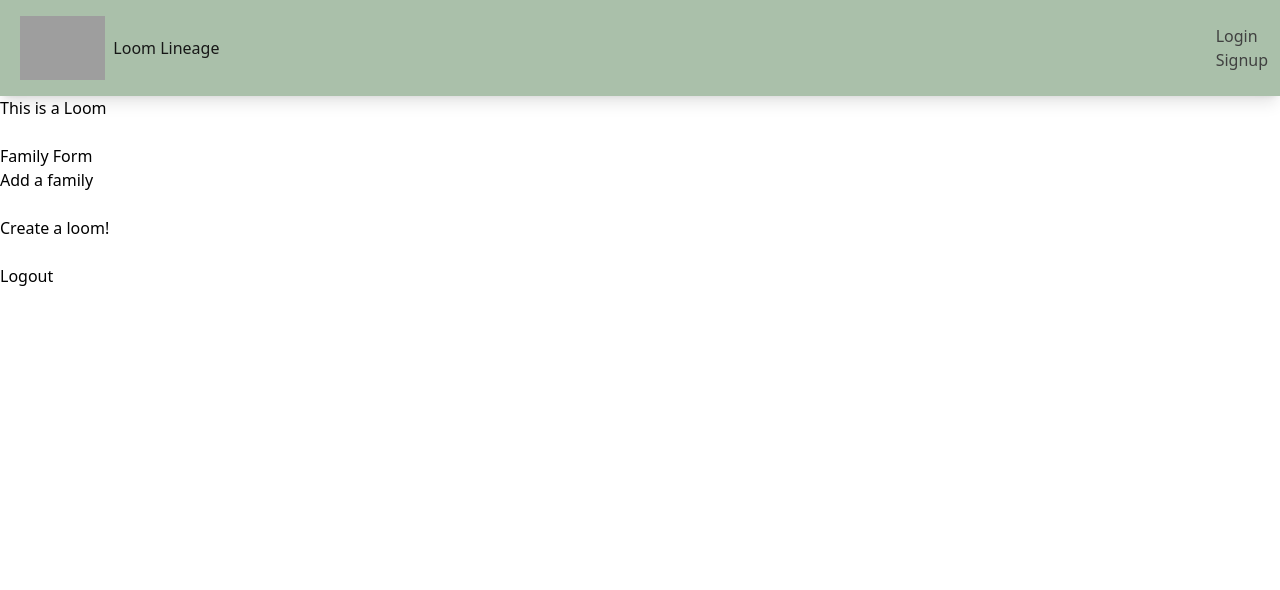
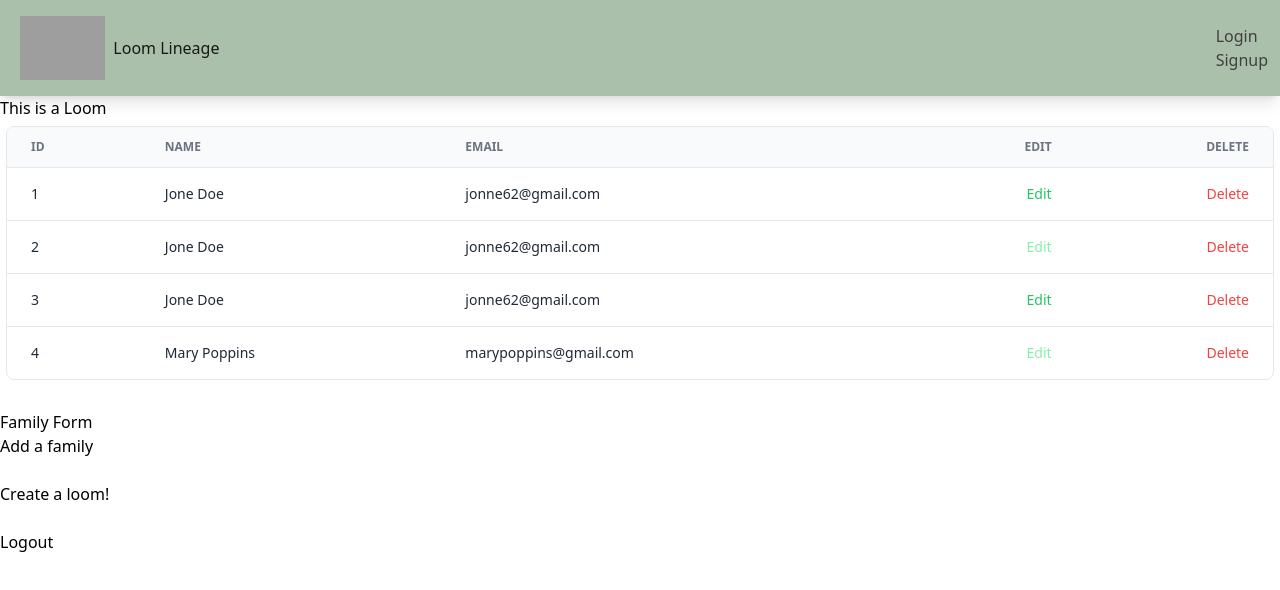
Before and after one commit to awfullyavg/Loom-Lineage, a React (Create React App) app in the folder client/: page /profile/1 in a window 1280 px wide. Shown: the top 590 px of the page. Built offline with nearby package versions, Linux system fonts and the light colour scheme; no server answers; grey boxes are pictures that could not be loaded.

Commit message:
have table in the loom

```diff
--- a/client/package.json
+++ b/client/package.json
@@ -4,10 +4,12 @@
   "private": true,
   "proxy": "http://127.0.0.1:5555",
   "dependencies": {
+    "@heroicons/react": "^2.0.18",
     "@testing-library/jest-dom": "^5.17.0",
     "@testing-library/react": "^13.4.0",
     "@testing-library/user-event": "^13.5.0",
     "formik": "^2.4.3",
+    "material": "^0.5.3",
     "react": "^18.2.0",
     "react-dom": "^18.2.0",
     "react-modal": "^3.16.1",
--- a/client/src/App.js
+++ b/client/src/App.js
@@ -9,6 +9,7 @@
 import {BrowserRouter, Routes, Route} from "react-router-dom";
 import './index.css';
 import FamilyTree from './FamilyTree';
+import FamilyTable from './FamilyTable';
 
 
 function App() {
@@ -38,6 +39,7 @@
           <Route path='/loom' element={<Loom setUser={setUser} />} />
           <Route path='/familyform' element={<FamilyForm user={user}/>} />
           <Route path='/familytree' element={<FamilyTree />} />
+          <Route path='/familytable' element={<FamilyTable />} />
         </Routes>
       </div>
 
--- /dev/null
+++ b/client/src/FamilyTable.js
@@ -0,0 +1,135 @@
+import React from "react";
+import { useEffect, useState } from "react";
+
+
+
+function FamilyTable() {
+return (
+    <div className="flex flex-col">
+      <div className="overflow-x-auto">
+        <div className="p-1.5 w-full inline-block align-middle">
+          <div className="overflow-hidden border rounded-lg">
+            <table className="min-w-full divide-y divide-gray-200">
+              <thead className="bg-gray-50">
+                <tr>
+                  <th
+                    scope="col"
+                    className="px-6 py-3 text-xs font-bold text-left text-gray-500 uppercase "
+                  >
+                    ID
+                  </th>
+                  <th
+                    scope="col"
+                    className="px-6 py-3 text-xs font-bold text-left text-gray-500 uppercase "
+                  >
+                    Name
+                  </th>
+                  <th
+                    scope="col"
+                    className="px-6 py-3 text-xs font-bold text-left text-gray-500 uppercase "
+                  >
+                    Email
+                  </th>
+                  <th
+                    scope="col"
+                    className="px-6 py-3 text-xs font-bold text-right text-gray-500 uppercase "
+                  >
+                    Edit
+                  </th>
+                  <th
+                    scope="col"
+                    className="px-6 py-3 text-xs font-bold text-right text-gray-500 uppercase "
+                  >
+                    Delete
+                  </th>
+                </tr>
+              </thead>
+              <tbody className="divide-y divide-gray-200">
+                <tr>
+                  <td className="px-6 py-4 text-sm font-medium text-gray-800 whitespace-nowrap">
+                    1
+                  </td>
+                  <td className="px-6 py-4 text-sm text-gray-800 whitespace-nowrap">Jone Doe</td>
+                  <td className="px-6 py-4 text-sm text-gray-800 whitespace-nowrap">
+                    jonne62@gmail.com
+                  </td>
+                  <td className="px-6 py-4 text-sm font-medium text-right whitespace-nowrap">
+                    <a className="text-green-500 hover:text-green-700" href="#">
+                      Edit
+                    </a>
+                  </td>
+                  <td className="px-6 py-4 text-sm font-medium text-right whitespace-nowrap">
+                    <a className="text-red-500 hover:text-red-700" href="#">
+                      Delete
+                    </a>
+                  </td>
+                </tr>
+                <tr>
+                  <td className="px-6 py-4 text-sm font-medium text-gray-800 whitespace-nowrap">
+                    2
+                  </td>
+                  <td className="px-6 py-4 text-sm text-gray-800 whitespace-nowrap">Jone Doe</td>
+                  <td className="px-6 py-4 text-sm text-gray-800 whitespace-nowrap">
+                    jonne62@gmail.com
+                  </td>
+                  <td className="px-6 py-4 text-sm font-medium text-right whitespace-nowrap">
+                    <a className="text-green-300 hover:text-green-700" href="#">
+                      Edit
+                    </a>
+                  </td>
+                  <td className="px-6 py-4 text-sm font-medium text-right whitespace-nowrap">
+                    <a className="text-red-500 hover:text-red-700" href="#">
+                      Delete
+                    </a>
+                  </td>
+                </tr>
+                <tr>
+                  <td className="px-6 py-4 text-sm font-medium text-gray-800 whitespace-nowrap">
+                    3
+                  </td>
+                  <td className="px-6 py-4 text-sm text-gray-800 whitespace-nowrap">Jone Doe</td>
+                  <td className="px-6 py-4 text-sm text-gray-800 whitespace-nowrap">
+                    jonne62@gmail.com
+                  </td>
+                  <td className="px-6 py-4 text-sm font-medium text-right whitespace-nowrap">
+                    <a className="text-green-500 hover:text-green-700" href="#">
+                      Edit
+                    </a>
+                  </td>
+                  <td className="px-6 py-4 text-sm font-medium text-right whitespace-nowrap">
+                    <a className="text-red-500 hover:text-red-700" href="#">
+                      Delete
+                    </a>
+                  </td>
+                </tr>
+                <tr>
+                  <td className="px-6 py-4 text-sm font-medium text-gray-800 whitespace-nowrap">
+                    4
+                  </td>
+                  <td className="px-6 py-4 text-sm text-gray-800 whitespace-nowrap">
+                    Mary Poppins
+                  </td>
+                  <td className="px-6 py-4 text-sm text-gray-800 whitespace-nowrap">
+                    marypoppins@gmail.com
+                  </td>
+                  <td className="px-6 py-4 text-sm font-medium text-right whitespace-nowrap">
+                    <a className="text-green-300 hover:text-green-700" href="#">
+                      Edit
+                    </a>
+                  </td>
+                  <td className="px-6 py-4 text-sm font-medium text-right whitespace-nowrap">
+                    <a className="text-red-500 hover:text-red-700" href="#">
+                      Delete
+                    </a>
+                  </td>
+                </tr>
+              </tbody>
+            </table>
+          </div>
+        </div>
+      </div>
+    </div>
+  );
+}
+
+  export default FamilyTable
--- a/client/src/Loom.js
+++ b/client/src/Loom.js
@@ -1,12 +1,18 @@
 import React from "react";
 import FamilyForm from "./FamilyForm";
 import FamilyTree from "./FamilyTree";
+import FamilyTable from "./FamilyTable";
 import { useEffect } from "react";
 //This is where the d3 family tree would go
 function Loom () {
     return (
         <div>
+            {/* Want to display the family tree above the table */}
+
             <h1>This is a Loom</h1>
+
+            <FamilyTable />
+
 
         </div>
     )
```
Also changed, not shown: 1 other file (tests, documents, lock files or other folders).
